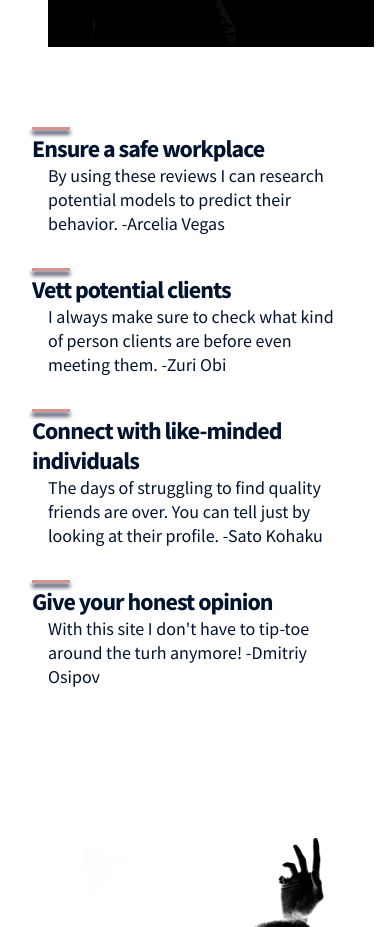
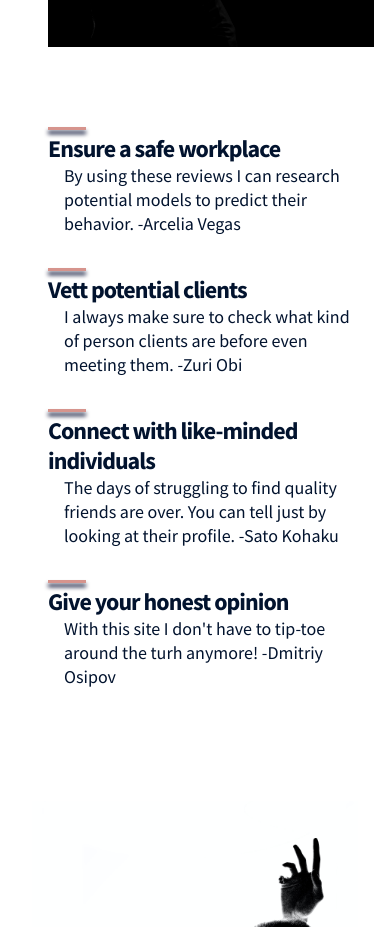
Before and after one commit to jonathancdays/veriscouts, a React (Create React App) app: page / in a window 390 px wide. Shown: the part 2982-3909 px from the top of the page. Built offline with nearby package versions, Linux system fonts and the light colour scheme.

Commit message:
Update attribute css

```diff
--- a/src/components/attribute/attribute.css
+++ b/src/components/attribute/attribute.css
@@ -3,14 +3,13 @@
   display: flex;
   flex-direction: row;
   justify-content: space-between;
-  margin: 1rem;
+  margin: 2rem 1rem 1rem 1rem;
   width: 100%;
 }
 
 .attributes-container__attribute-title {
   flex: 1;
   width: 300px;
-  max-width: 380px;
   margin-right: 2rem;
 }
 
@@ -39,13 +38,13 @@
   font-size: 24px;
   font-weight: 500;
   line-height: 30px;
-  max-width: 390px;
 }
 
 
 @media screen and (max-width: 1000px) {
   .attributes-container__attribute {
     flex-direction: column;
+    margin: 2rem 1rem 1rem 1rem;
   }
   .attributes-container__attribute-title {
     font-size: 34px;
@@ -56,9 +55,6 @@
     font-size: 18px;
     line-height: 24px;
     width: 100%;
-  }
-  .attributes-container__attribute {
-    margin: 1rem 0;
   }
 }
 
@@ -80,7 +76,4 @@
     line-height: 20px;
     width: 100%;
   }
-  .attributes-container__attribute {
-    margin: 1rem 0;
-  }
 }
```
